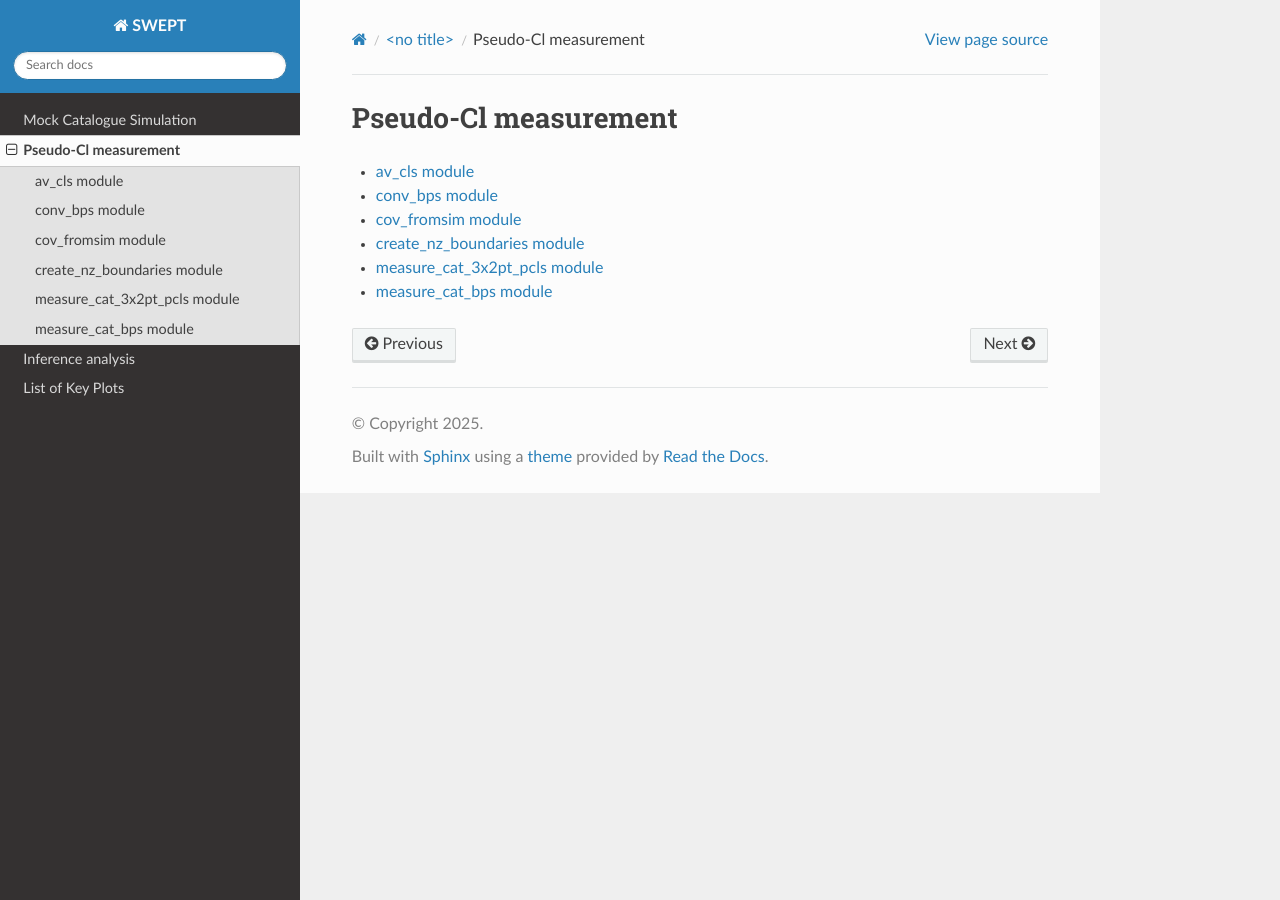
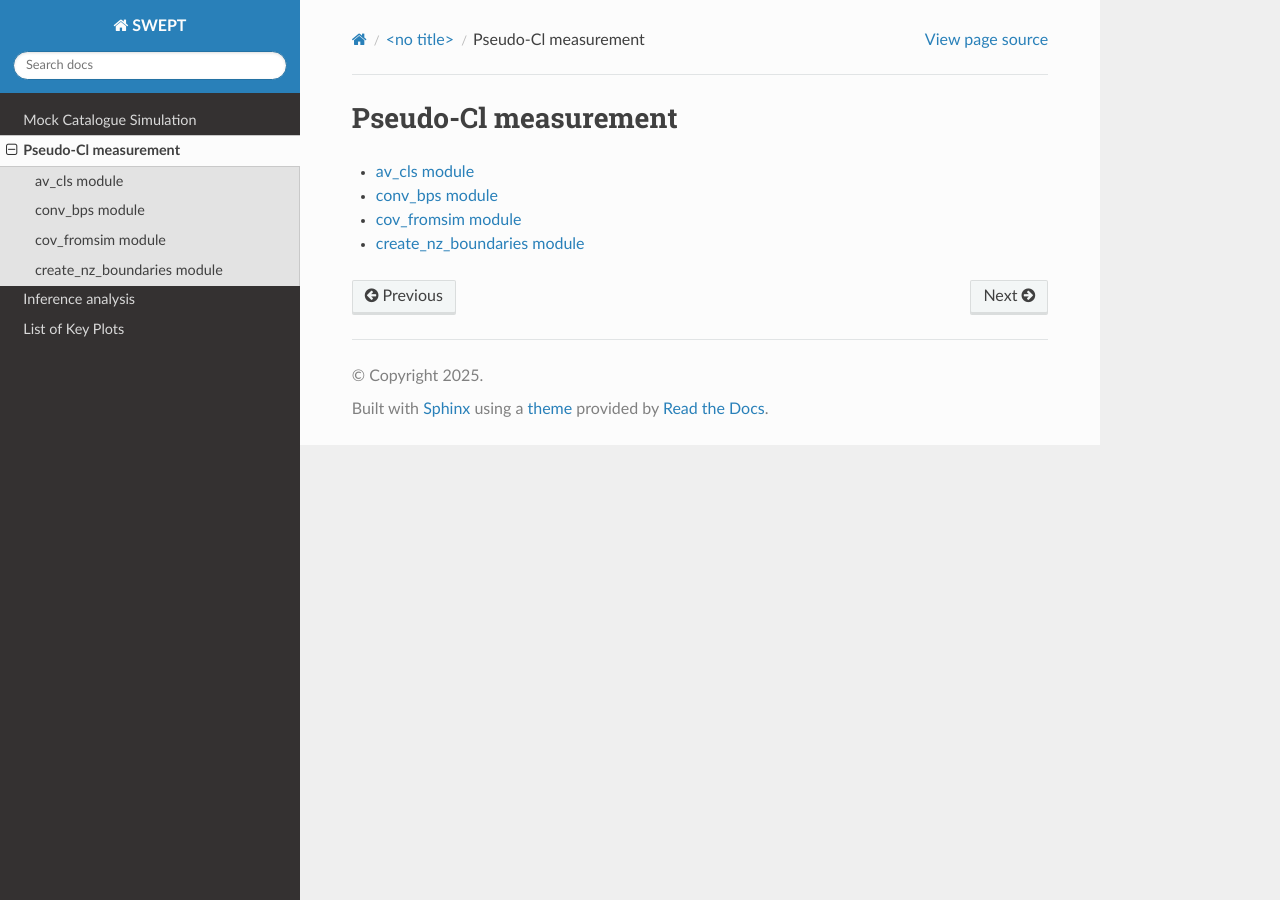
Before and after one commit to j-hw-wong/SWEPT, a Sphinx documentation site: the page built from docs/source/pcl_measurement.rst, in a window 1280 px wide. Built offline with Sphinx 7.4.7 and the Read the Docs theme 3.1.0, drawn with Linux system fonts in a browser that asks for light colours; pages that are not in the unit, such as notebooks, are missing from menus.

```diff
--- a/docs/source/pcl_measurement.rst
+++ b/docs/source/pcl_measurement.rst
@@ -8,7 +8,5 @@
    pcl_measurement/conv_bps
    pcl_measurement/cov_fromsim
    pcl_measurement/create_nz_boundaries
-   pcl_measurement/measure_cat_3x2pt_pcls
-   pcl_measurement/measure_cat_bps
-   pcl_measurement/run_3x2pt_tomo_measurement
-   pcl_measurement/set_variables_3x2pt_measurement
+   pcl_measurement/run_3x2pt_tomo_measurement.md
+   pcl_measurement/set_variables_3x2pt_measurement.md
```
